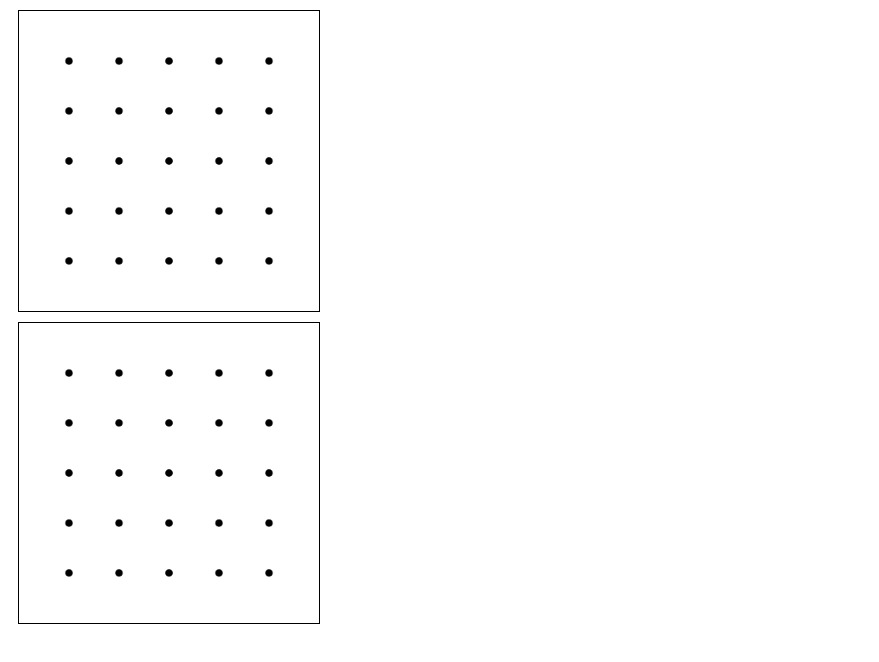
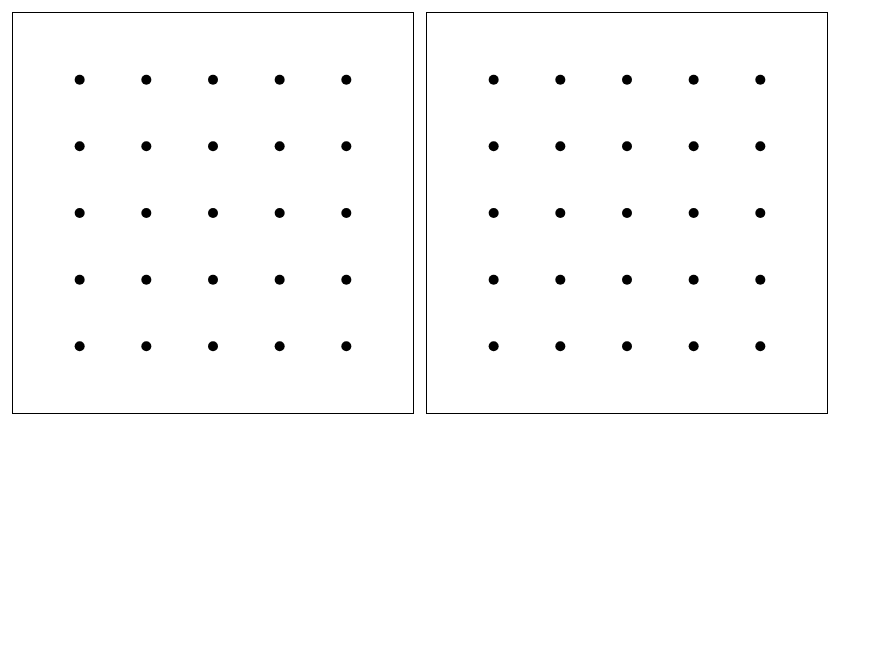
Before and after one commit to noppon-kot/brainp2, a plain HTML site: page point.html in a window 1280 px wide. Shown: the whole page, without its empty margins (0-879 px from the left). Drawn offline with Linux system fonts and the light colour scheme.

Commit message:
update box size

```diff
--- a/point.html
+++ b/point.html
@@ -7,18 +7,14 @@
     <style>
         canvas {
             border: 1px solid black;
-            margin: 10px;
-            width: 80%;  /* ความกว้าง 80% ของหน้าจอ */
-            height: 80%; /* ความสูง 80% ของหน้าจอ */
-            display: block; /* ทำให้ canvas เป็น block-level element */
-            max-width: 300px; /* กำหนดความกว้างสูงสุด */
-            max-height: 300px; /* กำหนดความสูงสูงสุด */
+            margin: 4px;
         }
     </style>
 </head>
 <body>
     <canvas id="exampleCanvas" width="400" height="400"></canvas>
     <canvas id="gameCanvas" width="400" height="400"></canvas>
+
     <script>
         const gridSize = 5; // 5x5 grid
         const points = [];
```
